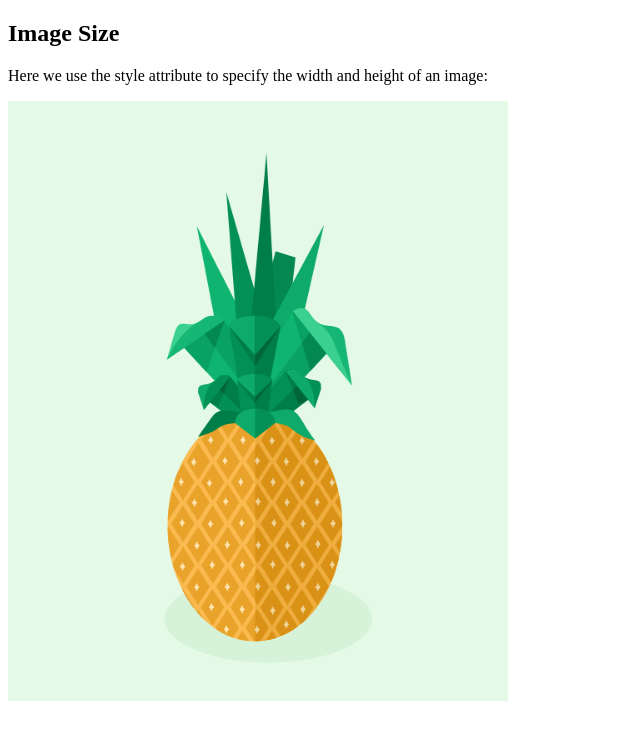
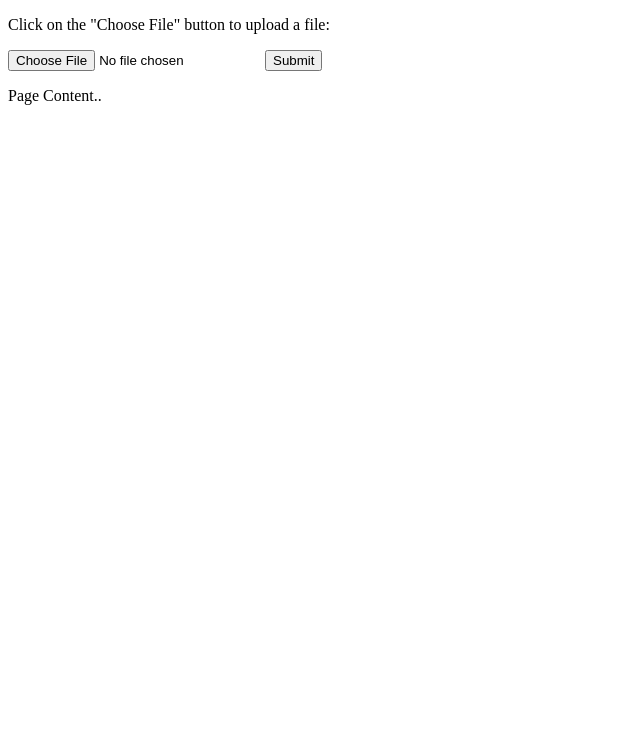
Before and after one commit to sachin407/pineapple, a plain HTML site: page index.html in a window 1280 px wide. Shown: the whole page, without its empty margins (0-640 px from the left). Drawn offline with Linux system fonts and the light colour scheme.

Commit message:
Update index.html

```diff
--- a/index.html
+++ b/index.html
@@ -1,12 +1,23 @@
 <!DOCTYPE html>
 <html>
+<head>
+<meta name="viewport" content="width=device-width, initial-scale=1">
+
+</head>
 <body>
 
-<h2>Image Size</h2>
+<div class="hero-image">
+  <div class="hero-text">
+   <p>Click on the "Choose File" button to upload a file:</p>
 
-<p>Here we use the style attribute to specify the width and height of an image:</p>
+<form action="">
+  <input type="file" id="myFile" name="filename">
+  <input type="submit">
+</form>
+  </div>
+</div>
 
-<img src="pineapple.png" alt="Girl in a jacket" style="width:500px;height:600px;">
+<p>Page Content..</p>
 
 </body>
 </html>
```
